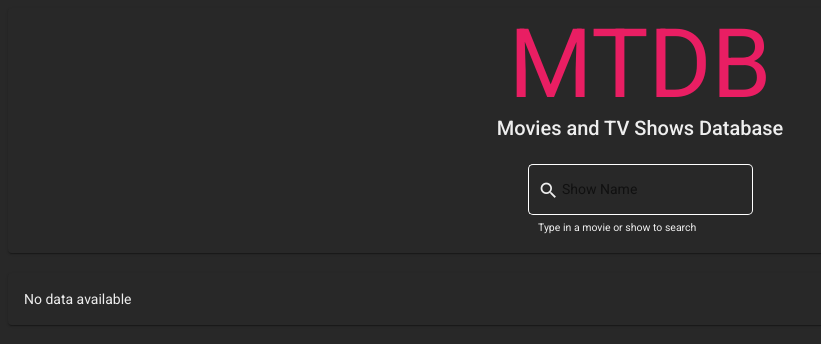
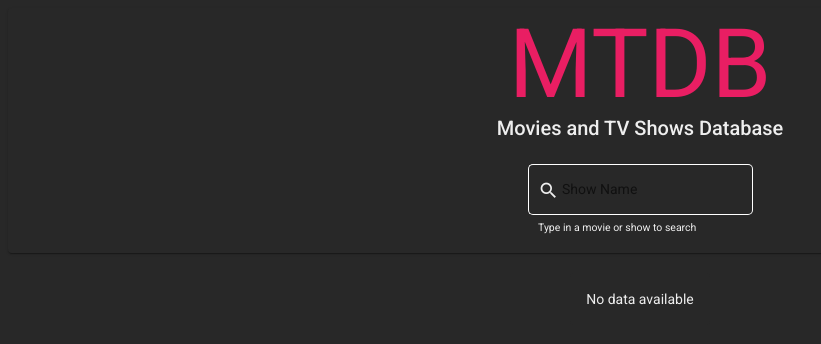
Before and after one commit to kschuljak/TV-Show-Web-App, an Angular app: page / in a window 1280 px wide. Shown: the top 344 px of the page, without its empty margins (0-821 px from the left). Built offline with nearby package versions, Linux system fonts and the light colour scheme.

Commit message:
dark background on card

```diff
--- a/src/app/app.component.css
+++ b/src/app/app.component.css
@@ -98,8 +98,6 @@
 
   .card {
     all: unset;
-    border-radius: 4px;
-    border: 1px solid #eee;
     color: #eee;
     background-color: #282828;
     height: 40px;
@@ -133,7 +131,6 @@
   .card-container .card:not(.highlight-card):hover {
     transform: translateY(-3px);
     color: #eee;
-    box-shadow: 0 4px 17px rgba(0, 0, 0, 0.35);
   }
 
   .card-container .card:not(.highlight-card):hover .material-icons path {
@@ -295,6 +292,12 @@
 #result{
  color: #eee;
  background-color: #282828;
+ display: flex;
+ align-items: center;
+ justify-content: center;
+}
+#resultsDisplay{
+  display: flex;
 }
 
 #h1{
--- a/src/app/app.component.html
+++ b/src/app/app.component.html
@@ -1,4 +1,4 @@
-  <div>
+  <div id="flexbox-container">
     <mat-card id="titleAndSearch">
       <div class="spacer"></div>
       <br/>
@@ -16,13 +16,11 @@
       </div>
     </mat-card>
 
+    <br/>
 
-      <br/>
-
-      <div id="result">
-        <mat-card id="resultsDisplay">
-          <app-search-display [current]="currentResult"></app-search-display>
-        </mat-card>
-      </div>
-
+    <div id="result">
+      <mat-card id="resultsDisplay" class="mat-elevation-z0">
+        <app-search-display [current]="currentResult"></app-search-display>
+      </mat-card>
+    </div>
   </div>
--- a/src/app/search-display/search-display.component.css
+++ b/src/app/search-display/search-display.component.css
@@ -6,6 +6,12 @@
 
 .mat-card{
     flex: 1 1 auto;
+}
+
+mat-card.basic-card{
+  color: white;
+  background-color: #282828;
+  max-width: 700px;
 }
 
 #label{
@@ -19,6 +25,13 @@
 #flex-container{
   display: flex;
   flex-direction: row;
+  align-items: center;
+  width: 100%;
+  justify-content: center;
+}
+
+#imageDisplay #textDisplay{
+  display: flex;
 }
 
 @media screen and (max-width: 575px) {
--- a/src/app/search-display/search-display.component.html
+++ b/src/app/search-display/search-display.component.html
@@ -5,17 +5,17 @@
 
 <div *ngIf="current.showName" id="showDisplay">
 
-    <div id="flex-container" style="display: flex;">
+    <div id="flex-container">
 
 
-        <mat-card id="imageDisplay">
+        <mat-card id="imageDisplay" class="basic-card mat-elevation-z0">
             <img [src]='current.showImage' />
         </mat-card>
 
         <span class="spacer"></span>
 
 
-        <mat-card>
+        <mat-card id="textDisplay" class="basic-card mat-elevation-z0">
             <mat-card-title>
                 {{current.showName}}
             </mat-card-title>
```
